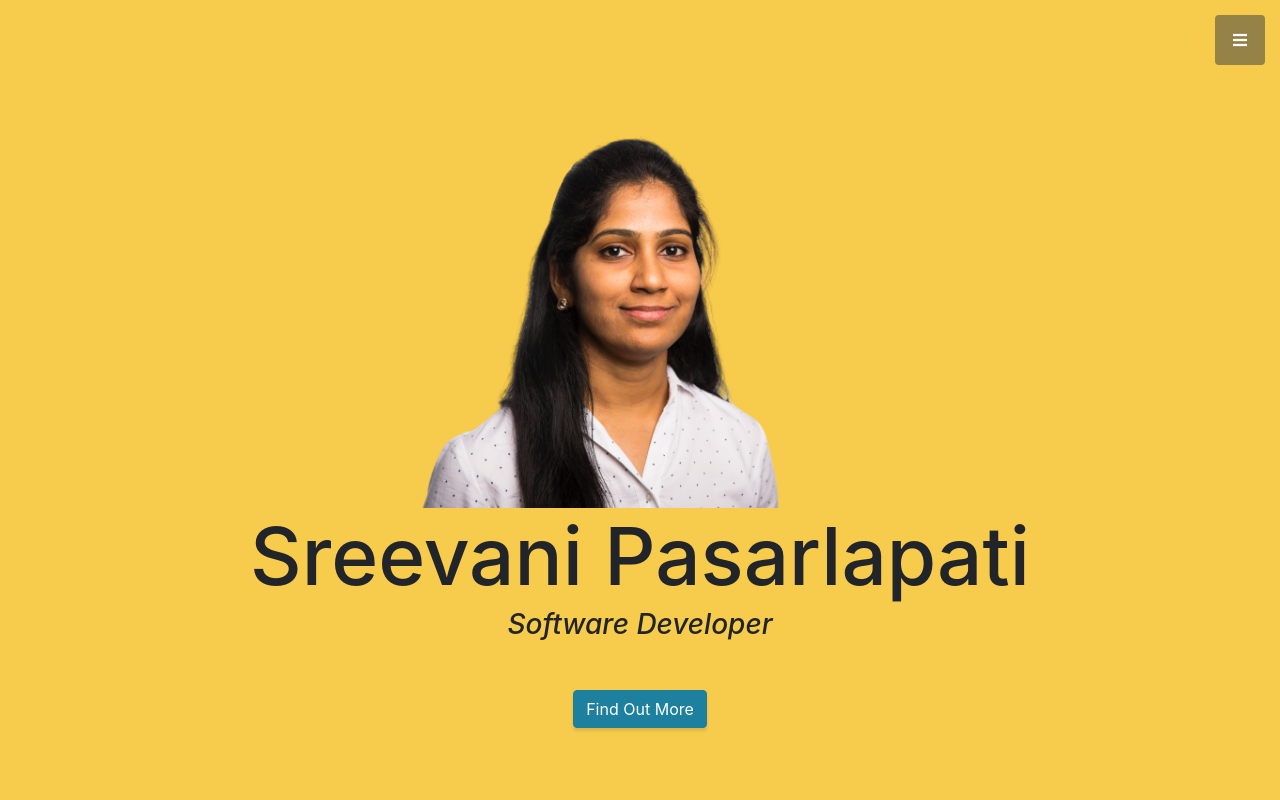
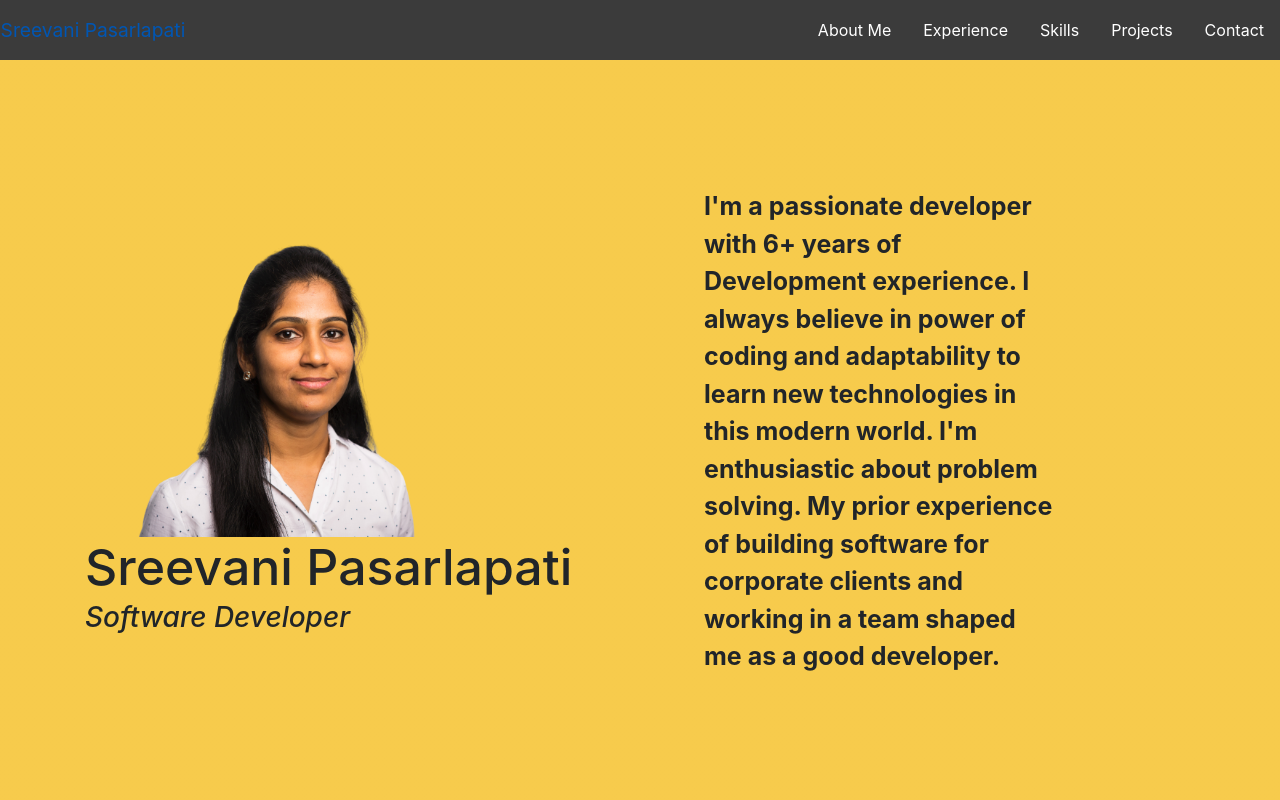
Before and after one commit to srv-dev/portfolio, a website with bundled scripts: page index.html in a window 1280 px wide. Shown: the top 800 px of the page. Built offline with nearby package versions, Linux system fonts and the light colour scheme.

Commit message:
Nav bar changes

```diff
--- a/css/stylish-portfolio.css
+++ b/css/stylish-portfolio.css
@@ -15,8 +15,8 @@ body {
 }
 
 .face {
-  width: 575px !important;
-  height: 380px !important;
+  width: 445px !important;
+  height: 300px !important;
 }
 
 .btn-xl {
@@ -368,3 +368,57 @@ a:hover, a:focus, a:active {
 .text-secondary {
   color: #ecb807 !important;
 }
+
+.main-section {
+  text-align: left !important;
+}
+.my-name {
+  font-size: 50px !important;
+}
+.about-me {
+  position: absolute;
+  left: 55%;
+  width: 350px;
+  /* border: 2px solid black; */
+}
+.about-content {
+  padding-top: 10px;
+  font-size: 25px;
+  font-weight: bold;
+}
+
+/* Nav bar changes */
+.nav-bar {
+  background-color: rgba(0,0,0,0.77);
+}
+.nav-ul {
+  list-style-type: none;
+  margin: 0;
+  padding: 0;
+  overflow: hidden;
+  /* background-color: rgba(0,0,0,0.8); */
+}
+
+.nav-li-l {
+  float: left;
+}
+
+.nav-li {
+  float: right;
+}
+
+.nav-links {
+  display: block;
+  color: white;
+  text-align: center;
+  padding: 18px 16px;
+  text-decoration: none !important;
+}
+
+/* Change the link color to #111 (black) on hover */
+.nav-links:hover {
+  /* background-color: #111; */
+  transform: scale(1.2);
+}
+
+/* Nav bar changes end */
--- a/index.html
+++ b/index.html
@@ -26,10 +26,10 @@
 <body id="page-top">
 
   <!-- Navigation -->
-  <a class="menu-toggle rounded" href="#">
+  <!-- <a class="menu-toggle rounded" href="#">
     <i class="fas fa-bars"></i>
-  </a>
-  <nav id="sidebar-wrapper">
+  </a> -->
+  <!-- <nav id="sidebar-wrapper">
     <ul class="sidebar-nav">
       <li class="sidebar-brand">
         <a class="js-scroll-trigger" href="#page-top">Start Bootstrap</a>
@@ -50,19 +50,57 @@
         <a class="js-scroll-trigger" href="#contact">Contact</a>
       </li>
     </ul>
+  </nav> -->
+
+  <!-- <nav class="navbar navbar-dark bg-dark">
+    <a class="navbar-brand" href="#">Sreevani Pasarlapati</a>
+    <button class="navbar-toggler" type="button" data-toggle="collapse" data-target="#navbarTogglerDemo02" aria-controls="navbarTogglerDemo02" aria-expanded="false" aria-label="Toggle navigation">
+      <span class="navbar-toggler-icon"></span>
+    </button>
+
+    <div  id="navbarTogglerDemo02">
+      <ul class="navbar-nav mr-auto mt-2 mt-lg-0">
+        <li class="nav-item active">
+          <a class="nav-link" href="#">Home <span class="sr-only">(current)</span></a>
+        </li>
+        <li class="nav-item">
+          <a class="nav-link" href="#">Link</a>
+        </li>
+        <li class="nav-item">
+          <a class="nav-link disabled" href="#">Disabled</a>
+        </li>
+      </ul>
+    </div>
+  </nav> -->
+
+  <nav class="nav-bar">
+    <ul class="nav-ul">
+      <li class="nav-li-l"><a class="nav-links" href="default.asp">Sreevani Pasarlapati</a></li>
+      <li class="nav-li"><a class="nav-links" href="contact.asp">Contact</a></li>
+      <li class="nav-li"><a class="nav-links" href="news.asp">Projects</a></li>
+      <li class="nav-li"><a class="nav-links" href="about.asp">Skills</a></li>
+      <li class="nav-li"><a class="nav-links" href="about.asp">Experience</a></li>
+      <li class="nav-li"><a class="nav-links" href="about.asp">About Me</a></li>
+
+    </ul>
   </nav>
 
   <!-- Header -->
   <header class="masthead d-flex">
     <div class="container text-center my-auto">
-      <img src="./img/face.png" alt="sreevani" class="face"/>
-      <h1 class="mb-1">Sreevani Pasarlapati</h1>
-      <h3 class="mb-5">
-        <em>Software Developer</em>
-      </h3>
-      <a class="btn btn-primary btn-xl js-scroll-trigger" href="#about">Find Out More</a>
+      <div class="main-section">
+        <img src="./img/face.png" alt="sreevani" class="face"/>
+        <h1 class="mb-1 my-name">Sreevani Pasarlapati</h1>
+        <h3 class="mb-5">
+          <em>Software Developer</em>
+        </h3>
+      </div>
+      <!-- <a class="btn btn-primary btn-xl js-scroll-trigger" href="#about">More about Me</a> -->
     </div>
     <div class="overlay"></div>
+    <div class="about-me">
+      <span class="about-content"> I'm a passionate developer with 6+ years of Development experience. I always believe in power of coding and adaptability to learn new technologies in this modern world. I'm enthusiastic about problem solving. My prior experience of building software for corporate clients and working in a team shaped me as a good developer. </span>
+    </div>
   </header>
 
   <!-- About -->
@@ -129,20 +167,19 @@
   </section> -->
 
   <!-- Callout -->
-  <section class="callout">
+  <!-- <section class="callout">
     <div class="container text-center">
-      <!-- <h2 class="mx-auto mb-5">Welcome to
+      <h2 class="mx-auto mb-5">Welcome to
         <em>your</em>
-        next website!</h2> -->
+        next website!</h2>
       <a class="btn btn-primary btn-xl" href="https://startbootstrap.com/template-overviews/stylish-portfolio/">Download Now!</a>
     </div>
-  </section>
+  </section> -->
 
   <!-- Portfolio -->
   <section class="content-section" id="portfolio">
     <div class="container">
       <div class="content-section-heading text-center">
-        <h3 class="text-secondary mb-0">Portfolio</h3>
         <h2 class="mb-5">Recent Projects</h2>
       </div>
       <div class="row no-gutters">
```
